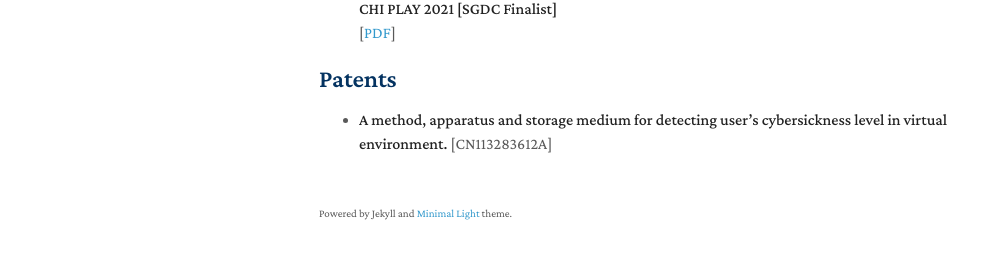
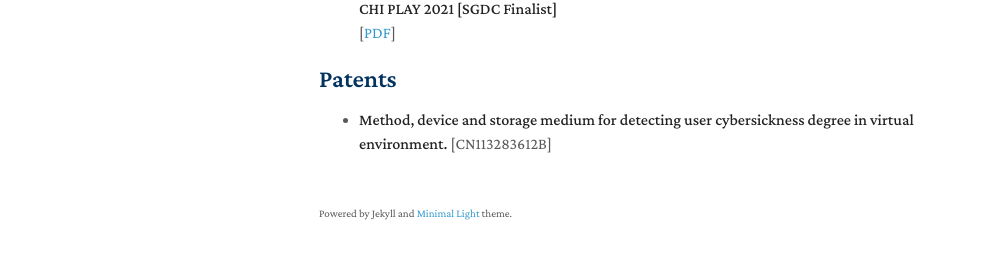
Before and after one commit to xiaohang-tang/xiaohang-tang.github.io, a Jekyll site: the page built from index.md, in a window 1280 px wide and 900 px high, scrolled down 1912 px. Shown: the part 606-865 px from the top of the window, without its empty margins (151-1137 px from the left). Built offline with Jekyll 4.4.1, drawn with Linux system fonts in a browser that asks for light colours; nearby versions of some CDN libraries; a style sheet for code colours, icons or effects is not loaded; our own code applies the rules of GitHub Pages for plain Markdown files.

Commit message:
Update index.md

```diff
--- a/index.md
+++ b/index.md
@@ -126,4 +126,4 @@ I was a research intern at the [University of Notre Dame](https://www.nd.edu/) i
 
 ## Patents
 
-- **A method, apparatus and storage medium for detecting user’s cybersickness level in virtual environment.** [CN113283612A]
+- **Method, device and storage medium for detecting user cybersickness degree in virtual environment.** [CN113283612B]
```
